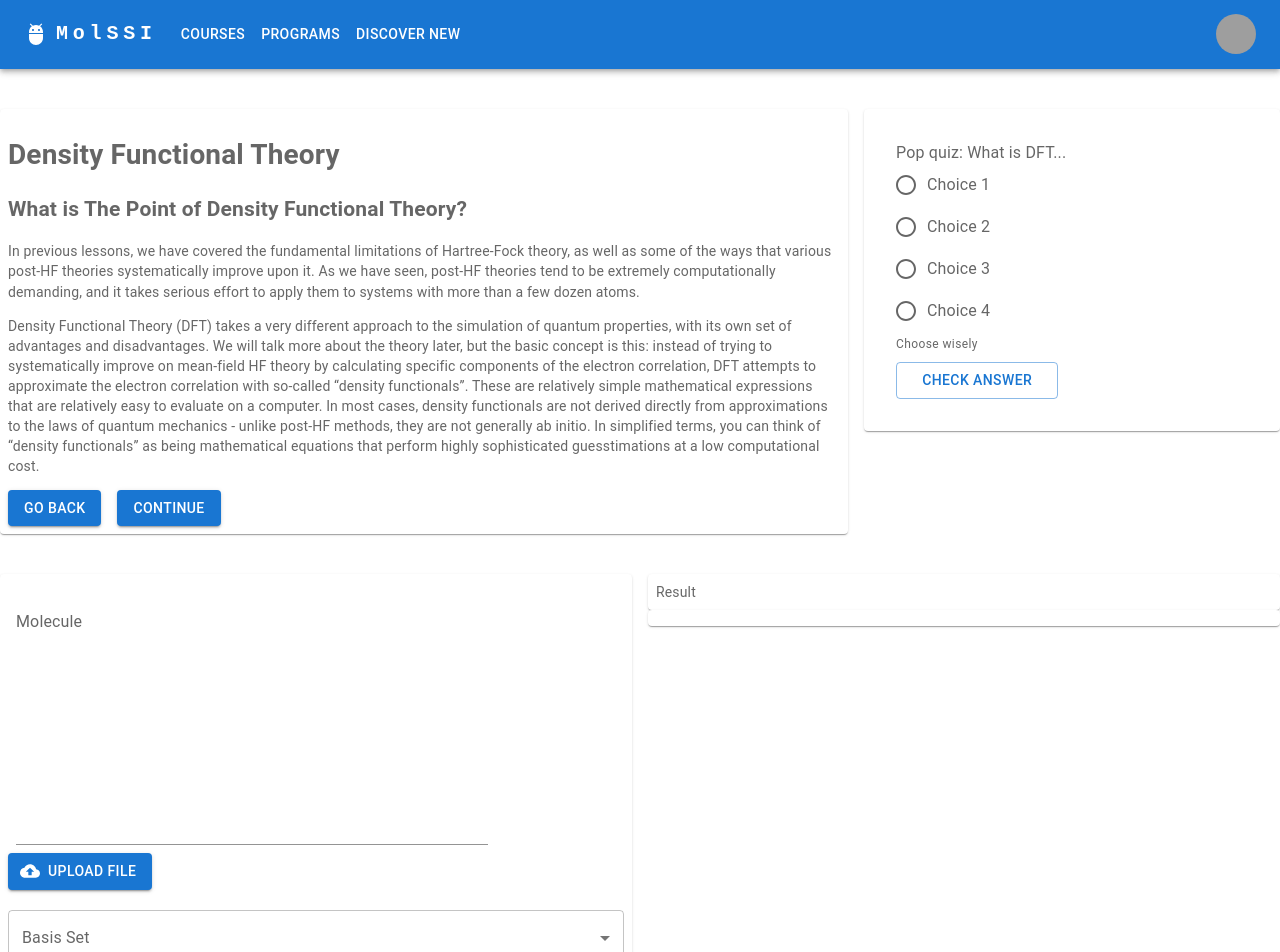
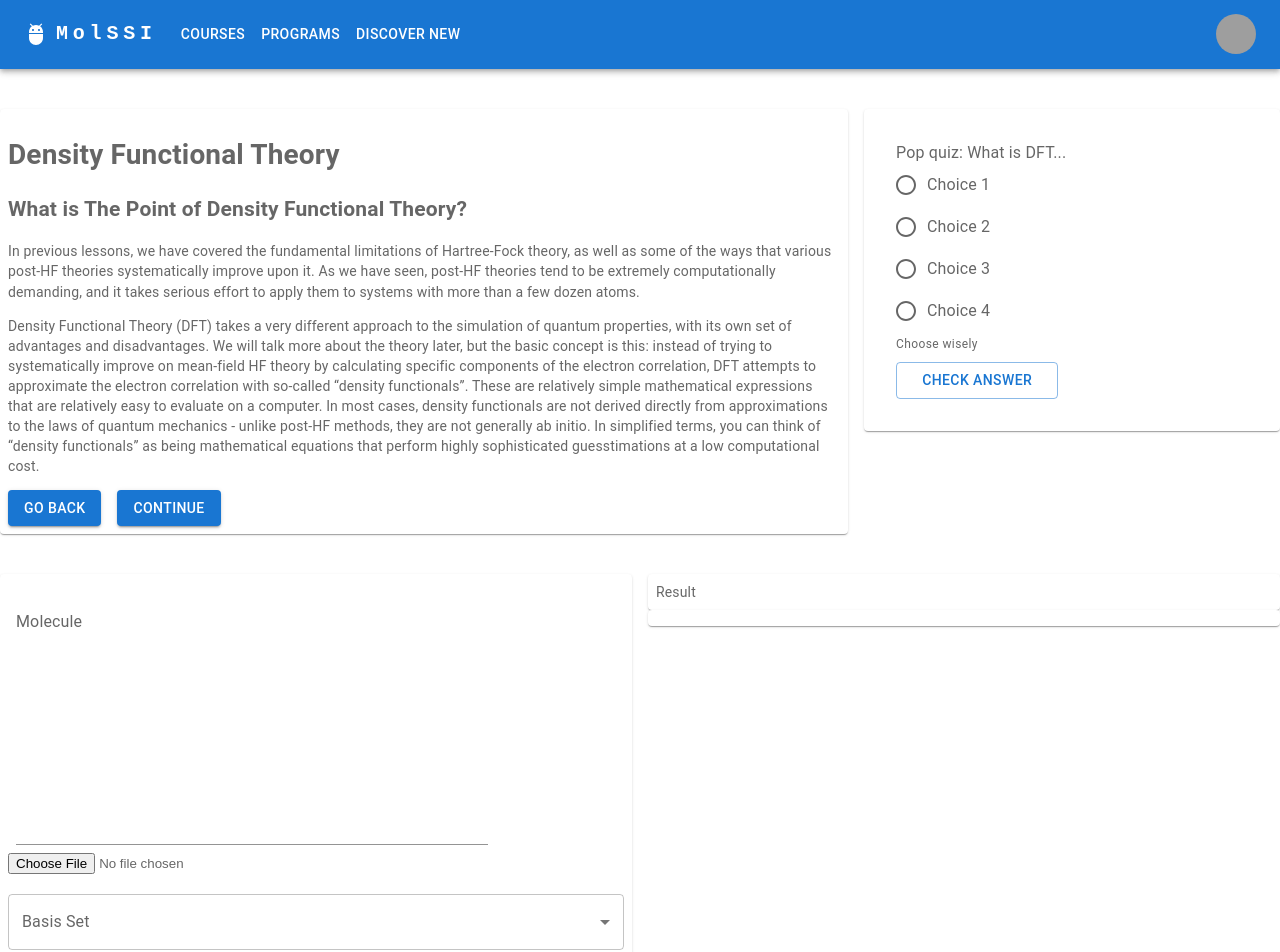
Before and after one commit to jchen0506/MolSSI-EWS-Frontend, a React (Create React App) app: page / in a window 1280 px wide. Shown: the top 952 px of the page. Built offline with nearby package versions, Linux system fonts and the light colour scheme; grey boxes are pictures that could not be loaded.

Commit message:
added upload molecule feature

```diff
--- a/src/InputForm.js
+++ b/src/InputForm.js
@@ -27,7 +27,6 @@ export default function FormPropsTextFields({ onPostSuccess }) {
 	const [freeze_core, setFreezeCore] = useState("");
 	const [reference, setReference] = useState("");
 	const [method, setMethod] = useState("");
-	const [error, setError] = useState(null);
 
 	const handleMoleculeChange = (event) => {
 		setMolecule(event.target.value);
@@ -49,6 +48,19 @@ export default function FormPropsTextFields({ onPostSuccess }) {
 		setMethod(value);
 	}
 
+	const handleMoleculeUpload = (e) => {
+		const file = e.target.files[0];
+		const reader = new FileReader();
+
+		reader.onload = (event) => {
+			const content = event.target.result;
+			setMolecule(content);
+		};
+
+		reader.readAsText(file);
+	};
+
+
 	const postData = async () => {
 		const apiUrl = 'http://127.0.0.1:5000/run_data';
 		const inputData = {
@@ -59,9 +71,7 @@ export default function FormPropsTextFields({ onPostSuccess }) {
 			reference: reference,
 			method: method,
 		};
-
 		console.log(inputData);
-
 		try {
 			const response = await fetch(apiUrl, {
 				method: 'POST',
@@ -74,11 +84,9 @@ export default function FormPropsTextFields({ onPostSuccess }) {
 			if (response.ok) {
 				const responseData = await response.json();
 				onPostSuccess();
-				console.log("post request successfully sent")
-				console.log(responseData);
 			}
 		} catch (error) {
-			setError(error);
+			throw new Error(error.message);
 		}
 	}
 
@@ -101,10 +109,7 @@ export default function FormPropsTextFields({ onPostSuccess }) {
 					variant="standard"
 					onChange={handleMoleculeChange}
 				/>
-				<Button component="label" variant="contained" startIcon={<CloudUploadIcon />}>
-					Upload file
-					<VisuallyHiddenInput type="file" />
-				</Button>
+				<input type="file" onChange={handleMoleculeUpload} />
 				<br />
 				<br />
 				<BSESelector onChange={handleBasisSetChange} />
@@ -127,6 +132,6 @@ export default function FormPropsTextFields({ onPostSuccess }) {
 					variant="contained">submit
 				</Button>
 			</div>
-		</Box>
+		</Box >
 	);
 }
--- a/src/Result.js
+++ b/src/Result.js
@@ -11,7 +11,6 @@ export default function Result() {
 				if (response.ok) {
 					const data = await response.json();
 					setResult(data);
-					console.log(data);
 				}
 			} catch (error) {
 				throw new Error(error.message);
```
